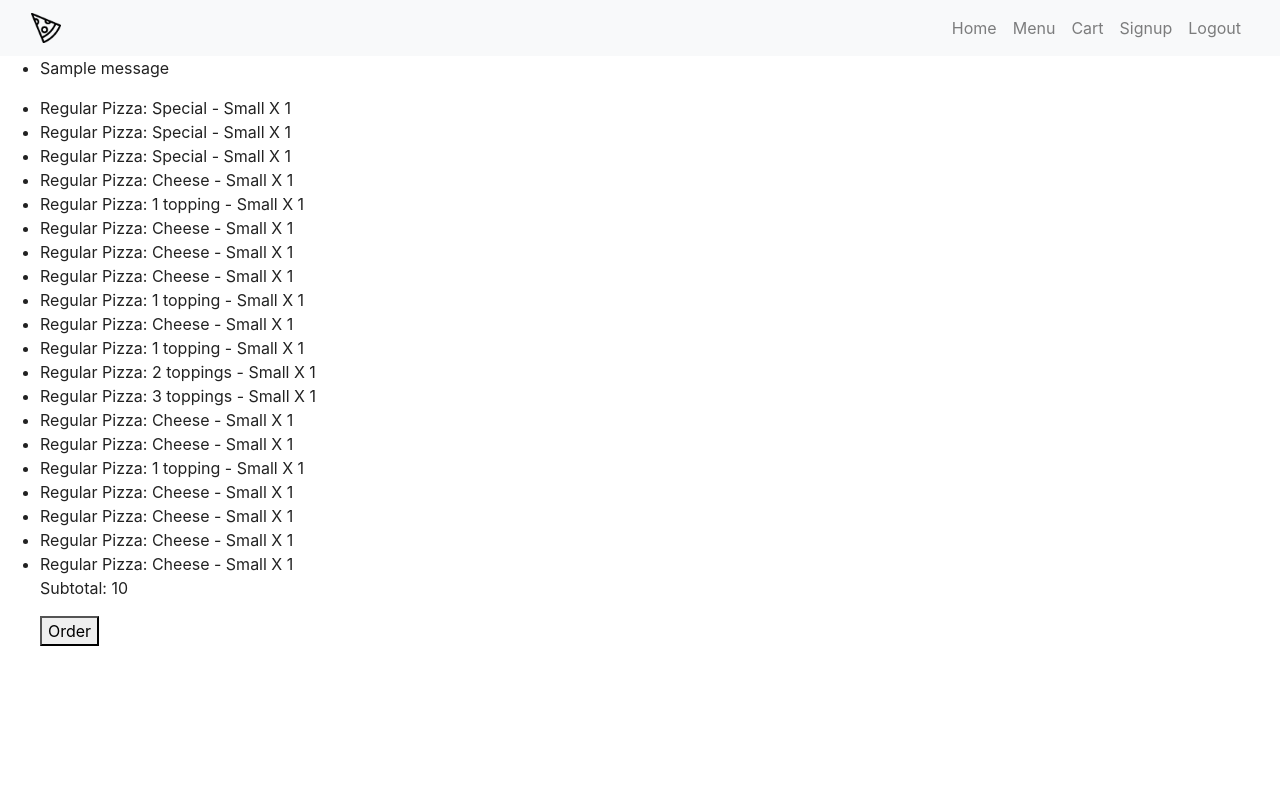
After one commit to keybao0863/PizzaOrdering, a Django app: template orders/templates/orders/cart.html in a window 1280 px wide. The commit adds this page. Run offline with Django 3.2, Linux system fonts and the light colour scheme; data comes from the database, SQL or seed files in the repository; tables that the repository leaves empty hold one stand-in row (values such as "Sample post"); the template is opened without the code that fills it: values that come from a table or form of the project are taken from there, most other values are stand-ins (such as "Sample title", 1, 10 or a date in 2020); one stand-in notice (Sample message) is shown; parts of the project's set-up code (start-up, migrations or seed data) failed here and were passed over; some libraries are stand-ins or nearby versions.

Commit message:
Order and Cart

```diff
--- a/orders/admin.py
+++ b/orders/admin.py
@@ -5,5 +5,5 @@ admin.site.register(Menu_item)
 admin.site.register(Category)
 admin.site.register(Topping)
 admin.site.register(Order)
-admin.site.register(OrderStatus)
+
 admin.site.register(Order_item)
--- a/orders/models.py
+++ b/orders/models.py
@@ -1,5 +1,6 @@
 from django.db import models
 from django.conf import settings
+
 
 # Create your models here.
 
@@ -9,23 +10,13 @@ class Category(models.Model):
     def __str__(self):
         return f"{self.name}"
 
-
-class OrderStatus(models.Model):
-    status = models.CharField(max_length=10)
-
-    def __str__(self):
-        return f"{self.status}"
-
-
 class Order(models.Model):
-    status = models.ForeignKey(OrderStatus, on_delete=models.CASCADE)
+    is_ordered = models.BooleanField(default=False)
     user = models.ForeignKey(settings.AUTH_USER_MODEL,on_delete=models.CASCADE)
     ordered_time = models.TimeField(auto_now=False, auto_now_add=True)
 
     def __str__(self):
-        return f"""{self.status} {self.user}  """
-
-
+        return f"""{self.is_ordered} {self.user}  """
 
 class Menu_item(models.Model):
     name = models.CharField(max_length=100)
@@ -37,18 +28,16 @@ class Menu_item(models.Model):
     def __str__(self):
         return f"{self.name}  {self.category}."
 
+class Topping(models.Model):
+    name = models.CharField(max_length=30)
+    def __str__(self):
+        return f"{self.name}"
+
 class Order_item(models.Model):
     order = models.ForeignKey(Order, on_delete=models.CASCADE)
     Menu_item = models.ForeignKey(Menu_item, on_delete=models.CASCADE)
     quantity = models.IntegerField();
+    toppings = models.ManyToManyField(Topping)
 
     def __str__(self):
-        return f"{self.Menu_item} {self.quantity}"
-
-
-class Topping(models.Model):
-    name = models.CharField(max_length=30)
-    item = models.ManyToManyField(Order_item, related_name="toppings")
-
-    def __str__(self):
-        return f"{self.name}"
+        return f"{self.Menu_item} {self.quantity} {topping.name for topping in self.toppings.all()}"
--- /dev/null
+++ b/orders/static/orders/css/style.css
@@ -0,0 +1,93 @@
+@import url('https://fonts.googleapis.com/css?family=Poppins:400,500,700');
+
+html, body {
+  width:100%;
+  height:100%;
+  font-family:'Poppins' sans-serif;
+  color:#222;
+}
+
+hr{
+  margin:0
+}
+
+.topping-option{
+  padding-left: 0.3rem;
+}
+
+
+
+/*---Media Queries --*/
+@media (max-width: 992px) {
+
+  }
+@media (max-width: 768px) {
+
+}
+@media (max-width: 576px) {
+
+}
+
+
+/*---Firefox Bug Fix --*/
+.carousel-item {
+  transition: -webkit-transform 0.5s ease;
+  transition: transform 0.5s ease;
+  transition: transform 0.5s ease, -webkit-transform 0.5s ease;
+  -webkit-backface-visibility: visible;
+  backface-visibility: visible;
+}
+/*--- Fixed Background Image --*/
+figure {
+  position: relative;
+  width: 100%;
+  height: 60%;
+  margin: 0!important;
+}
+.fixed-wrap {
+  clip: rect(0, auto, auto, 0);
+  position: absolute;
+  top: 0;
+  left: 0;
+  width: 100%;
+  height: 100%;
+}
+#fixed {
+  background-image: url('img/mac.png');
+  position: fixed;
+  display: block;
+  top: 0;
+  left: 0;
+  width: 100%;
+  height: 100%;
+  background-size: cover;
+  background-position: center center;
+  -webkit-transform: translateZ(0);
+          transform: translateZ(0);
+  will-change: transform;
+}
+/*--- Bootstrap Padding Fix --*/
+[class*="col-"] {
+    padding: 1rem;
+}
+
+
+
+
+
+/*
+Extra small (xs) devices (portrait phones, less than 576px)
+No media query since this is the default in Bootstrap
+
+Small (sm) devices (landscape phones, 576px and up)
+@media (min-width: 576px) { ... }
+
+Medium (md) devices (tablets, 768px and up)
+@media (min-width: 768px) { ... }
+
+Large (lg) devices (desktops, 992px and up)
+@media (min-width: 992px) { ... }
+
+Extra (xl) large devices (large desktops, 1200px and up)
+@media (min-width: 1200px) { ... }
+*/
--- a/orders/templates/orders/base.html
+++ b/orders/templates/orders/base.html
@@ -2,24 +2,67 @@
 <html lang="en">
 <head>
   <meta charset="utf-8">
-    <meta http-equiv="X-UA-Compatible" content="IE=edge">
   <meta name="viewport" content="width=device-width, initial-scale=1">
+  <title>Orders</title>
+  <link rel="stylesheet" href="https://maxcdn.bootstrapcdn.com/bootstrap/4.0.0/css/bootstrap.min.css">
+  <script src="https://ajax.googleapis.com/ajax/libs/jquery/3.3.1/jquery.min.js"></script>
+  <script src="https://cdnjs.cloudflare.com/ajax/libs/popper.js/1.12.9/umd/popper.min.js"></script>
+  <script src="https://maxcdn.bootstrapcdn.com/bootstrap/4.0.0/js/bootstrap.min.js"></script>
+  <script src="https://use.fontawesome.com/releases/v5.0.8/js/all.js"></script>
+  {% load static %}
+  <link rel="stylesheet" type="text/css" href="{% static 'orders/css/style.css' %}">
+</head>
+<body>
+  <!-- Nav bar -->
+  <nav class="navbar navbar-expand-md navbar-light bg-light sticky-top">
+    <div class="container-fluid">
+      <a class="navbar-brand" href="#">
+        <img src="static/orders/images/logo.png" width="30" height="30"
+        class="d-inline-block align-top" alt="Logo">
+      </a>
+      <button class="navbar-toggler" type="button" data-toggle="collapse"
+      data-target="#navbarResponsive">
+      <span class="navbar-toggler-icon"></span>
+    </button>
+    <div class="collapse navbar-collapse" id="navbarResponsive">
+      <ul class="navbar-nav ml-auto">
+        <li class="nav-item">
+          <a class="nav-link" href="{%url 'index'%}">Home</a>
+        </li>
 
-    <title>Orders</title>
-    <link rel="stylesheet" href="https://maxcdn.bootstrapcdn.com/bootstrap/3.4.1/css/bootstrap.min.css">
-    {# <link rel="stylesheet" href="{{ url_for('static', filename='css/main.css') }}"> #}
-    <script src="https://ajax.googleapis.com/ajax/libs/jquery/3.4.1/jquery.min.js"></script>
-    <script src="https://maxcdn.bootstrapcdn.com/bootstrap/3.4.1/js/bootstrap.min.js"></script>
-    <script type="text/javascript" src="//cdnjs.cloudflare.com/ajax/libs/socket.io/1.3.6/socket.io.min.js"></script>
+        <li class="nav-item">
+          <a class="nav-link" href="{%url 'menu'%}">Menu</a>
+        </li>
+
+        <li class="nav-item">
+          <a class="nav-link" href="{%url 'cart'%}">Cart</a>
+        </li>
+
+        <li class="nav-item">
+          <a class="nav-link" href="{%url 'signup'%}">Signup</a>
+        </li>
+
+        <li class="nav-item">
+          <a class="nav-link" href="{%url 'logout'%}">Logout</a>
+        </li>
+      </ul>
+
+    </div>
+  </div>
+</nav>
+
+{% if messages %}
+<ul class="messages">
+  {% for message in messages %}
+  <li{% if message.tags %} class="{{ message.tags }}"{% endif %}>{{ message }}</li>
+  {% endfor %}
+</ul>
+{% endif %}
 
 
-  </head>
-  <body>
 {% block body%}
 
 {% endblock %}
 
-
-
 </body>
 </html>
--- /dev/null
+++ b/orders/templates/orders/cart.html
@@ -0,0 +1,27 @@
+{% extends "orders/base.html" %}
+
+{% block body %}
+
+<!-- TODO:  -->
+<ul>
+  {% for item in order_items%}
+    <li>{{item.Menu_item.name}}
+      {% for topping in item.toppings.all%}
+        {{topping}}
+      {% endfor %}
+      X {{item.quantity}}
+
+    </li>
+
+  {% endfor %}
+
+  <p>Subtotal: {{price}}</p>
+
+  <form class="" action="{% url 'place_order' price %}" method="post">
+    <button type="button" name="button">Order</button>
+  </form>
+
+
+</ul>
+
+{% endblock %}
--- a/orders/templates/orders/login.html
+++ b/orders/templates/orders/login.html
@@ -1,7 +1,7 @@
 {% extends "orders/base.html" %}
 
 {% block body %}
-<h1>Login</h1>
+
 {% if message %}
     <div>
         {{ message }}
@@ -15,10 +15,12 @@
     </div>
 
     <div class="form-group">
-      <label for="passwordInput">Username</label>
+      <label for="passwordInput">Password</label>
       <input name="password" type="password" class="form-control" id="passwordInput"/>
     </div>
 
     <input type="submit" value="Login"/>
 </form>
+
+<a href="{% url 'signup'%}">No account? Signup here.</a>
 {% endblock %}
--- a/orders/templates/orders/user.html
+++ b/orders/templates/orders/user.html
@@ -1,7 +1,7 @@
 {% extends "orders/base.html" %}
 
 {% block body %}
-<h1>Login</h1>
+
 {% if message %}
     <div>
         {{ message }}
@@ -11,6 +11,6 @@
 <h1>Hello, {{ user.first_name }}</h1>
 <ul>
     <li>Currently logged in as: {{ user.username }}</li>
-    <li><a href="{% url 'logout' %}">Logout</a></li>
+
 </ul>
 {% endblock %}
--- a/orders/urls.py
+++ b/orders/urls.py
@@ -1,4 +1,4 @@
-from django.urls import path
+from django.urls import path, re_path
 
 from . import views
 
@@ -6,5 +6,9 @@ urlpatterns = [
     path("", views.index, name="index"),
     path("login", views.login_view, name="login"),
     path("signup",  views.signup_view, name="signup"),
-    path("logout", views.logout_view, name="logout")
+    path("logout", views.logout_view, name="logout"),
+    path("menu", views.menu_view, name="menu"),
+    re_path(r'^add-to-cart/(?P<item_id>\d+)/$', views.add_to_cart, name="order"),
+    path("cart", views.cart_view, name="cart"),
+    path("place_order", views.place_order, name="place_order")
 ]
```
Also changed, not shown: orders/templates/orders/menu.html (added, +74 -0 lines), orders/views.py (+93 -1 lines), db.sqlite3, orders/migrations/0009_auto_20200407_1410.py (added), orders/migrations/0010_auto_20200407_1421.py (added), orders/migrations/0011_auto_20200408_1523.py (added), orders/static/orders/images/logo.png (added). Lines whose indentation alone changed are shown as unchanged.
